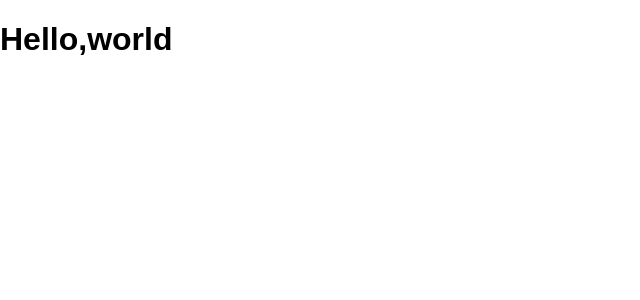
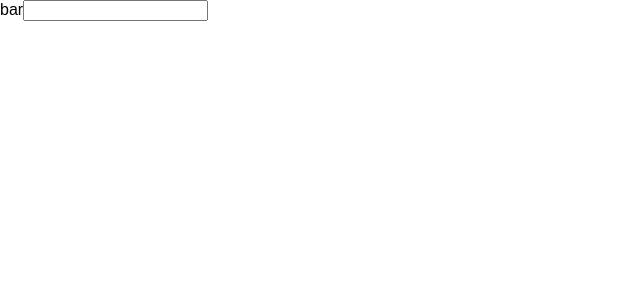
Before and after one commit to saikatisu/udemy-react-redux-crud-application-practice, a React (Create React App) app: page / in a window 1280 px wide. Shown: the top 300 px of the page, without its empty margins (0-640 px from the left). Built offline with nearby package versions, Linux system fonts and the light colour scheme.

Commit message:
more jdx

```diff
--- a/src/App.js
+++ b/src/App.js
@@ -1,9 +1,12 @@
-
+import React from 'react';
 
 function App() {
   return (
-    <div><h1>Hello,world</h1></div>
-  );
+    <React.Fragment>
+      <label htmlFor="bar">bar</label>
+      <input type="text" onClick={()=>console.log("I am onclicked")}/>
+    </React.Fragment>
+   );
 }
 
 export default App;
```
